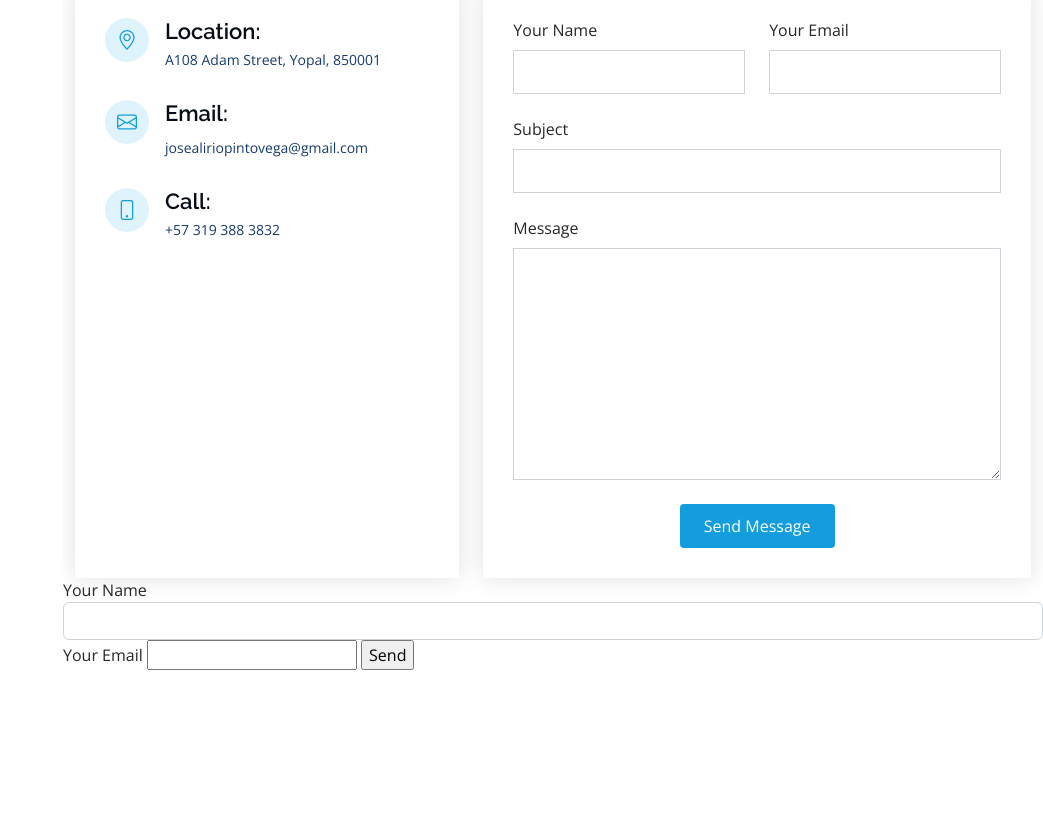
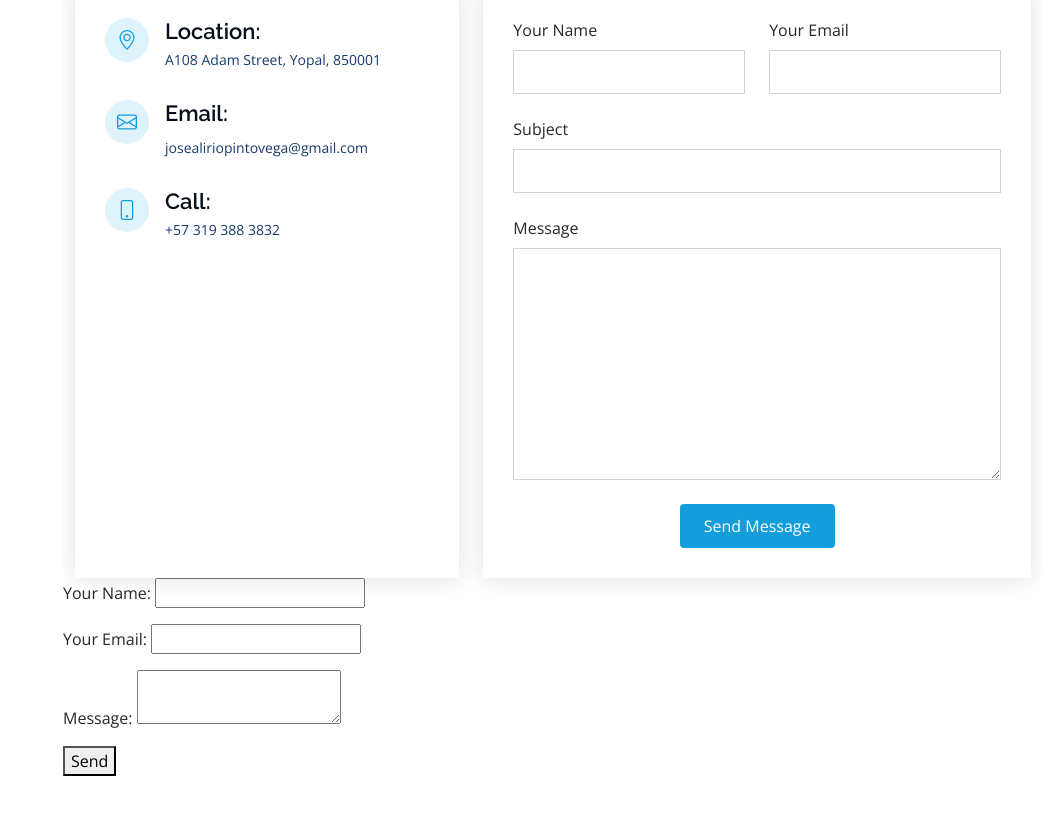
Before and after one commit to JoseAlirioPintoVega/Portafolio-Jose-Alirio-Pinto-Vega, a plain HTML site: page index.html in a window 1280 px wide. Shown: the part 3309-4123 px from the top of the page, without its empty margins (237-1280 px from the left). Drawn offline with nearby package versions, Linux system fonts and the light colour scheme.

Commit message:
form-netlify

```diff
--- a/index.html
+++ b/index.html
@@ -1120,14 +1120,25 @@
           </div>
         </div>
 
-        <form name="form-for" netlify>
-          <label for="name">Your Name</label>
-          <input type="text" name="name" required class="form-control" />
-
-          <label for="name">Your Email</label>
-          <input type="email" name="email" required />
-
-          <input type="submit" value="Send" />
+        <form name="contact" method="POST" data-netlify="true">
+          <p>
+            <label>Your Name: <input type="text" name="name" /></label>
+          </p>
+          <p>
+            <label>Your Email: <input type="email" name="email" /></label>
+          </p>
+          <!-- <p>
+            <label>Your Role: <select name="role[]" multiple>
+              <option value="leader">Leader</option>
+              <option value="follower">Follower</option>
+            </select></label>
+          </p> -->
+          <p>
+            <label>Message: <textarea name="message"></textarea></label>
+          </p>
+          <p>
+            <button type="submit">Send</button>
+          </p>
         </form>
       </section>
       <!-- End Contact Section -->
```
